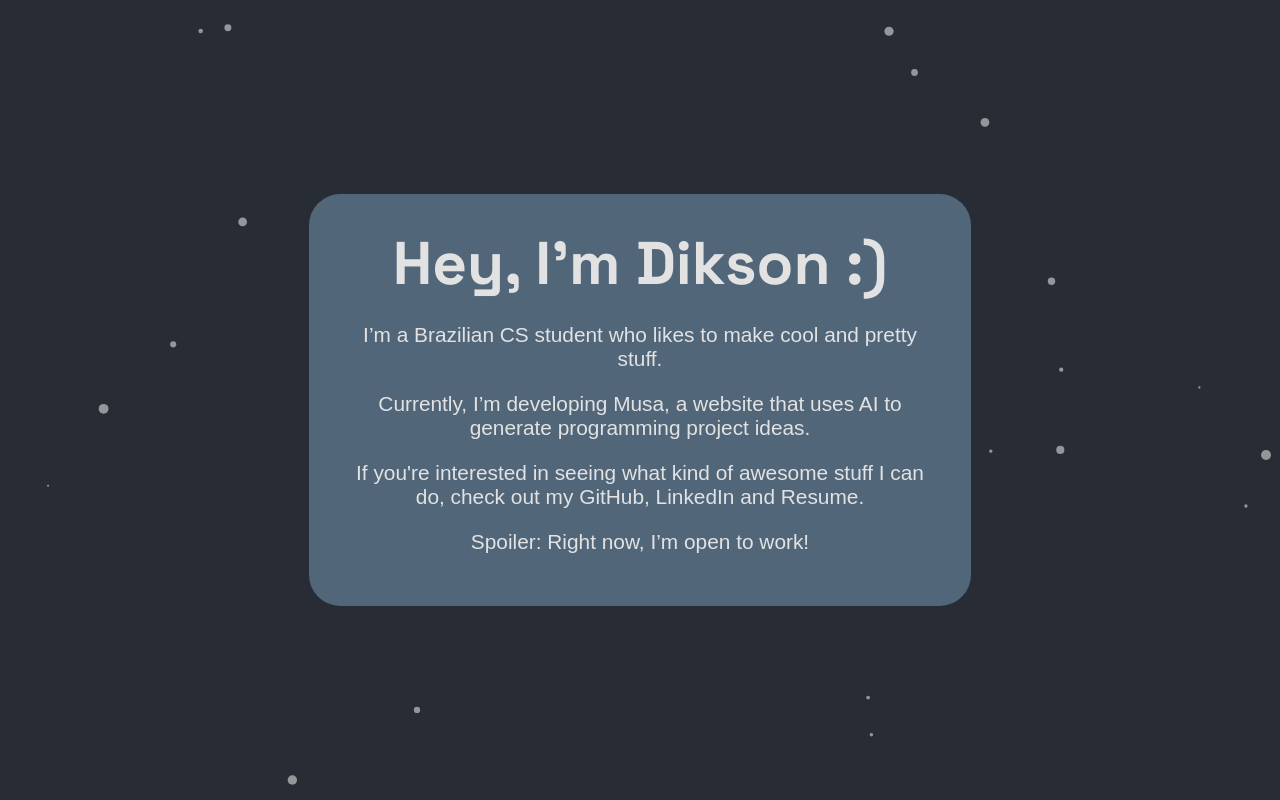
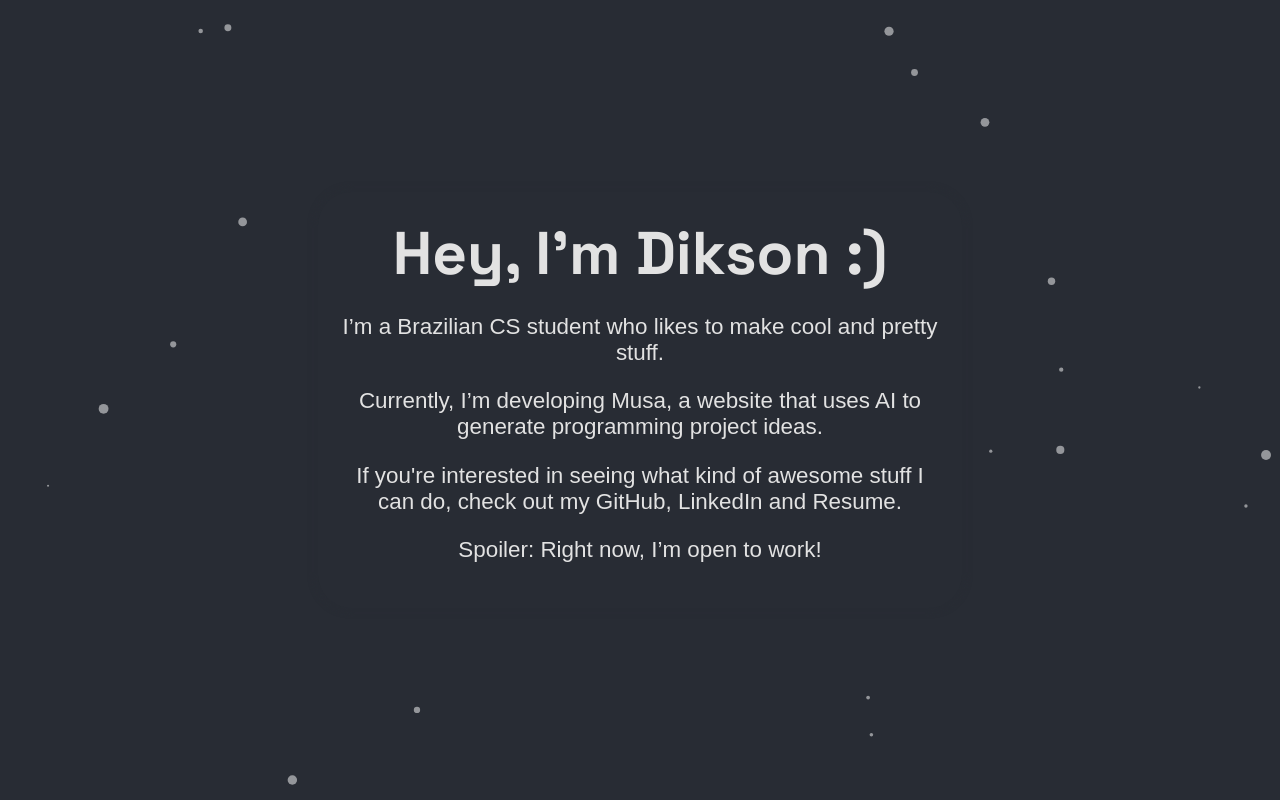
Before and after one commit to diksown/dikson.xyz, a React (Create React App) app: page / in a window 1280 px wide. Built offline with nearby package versions, Linux system fonts and the light colour scheme; a web font is replaced by a local one.

Commit message:
🌫 improve blur

```diff
--- a/src/App.css
+++ b/src/App.css
@@ -12,11 +12,11 @@
 .Card {
   display: flex;
   flex-direction: column;
-  /* background-color: #282c34; */
-  background-color: hsl(210, 20%, 40%);
+  background-color: #282c34;
+  box-shadow: 0 0 5px 5px #282c34;
   color: rgb(226, 226, 226);
-  padding: 1.5rem;
-  margin: 1.5rem;
+  padding: 1rem;
+  margin: 1rem;
   max-width: 600px;
   border-radius: 1.5rem;
 }
--- a/src/index.css
+++ b/src/index.css
@@ -1,5 +1,5 @@
 :root {
-  font-size: calc(11.25px + 0.75vw);
+  font-size: calc(16px + 0.5vw);
 }
 
 body {
--- a/src/particles.json
+++ b/src/particles.json
@@ -8,7 +8,7 @@
   "interactivity": {
     "events": {
       "onClick": {
-        "enable": true,
+        "enable": false,
         "mode": "push"
       },
       "onHover": {
```
